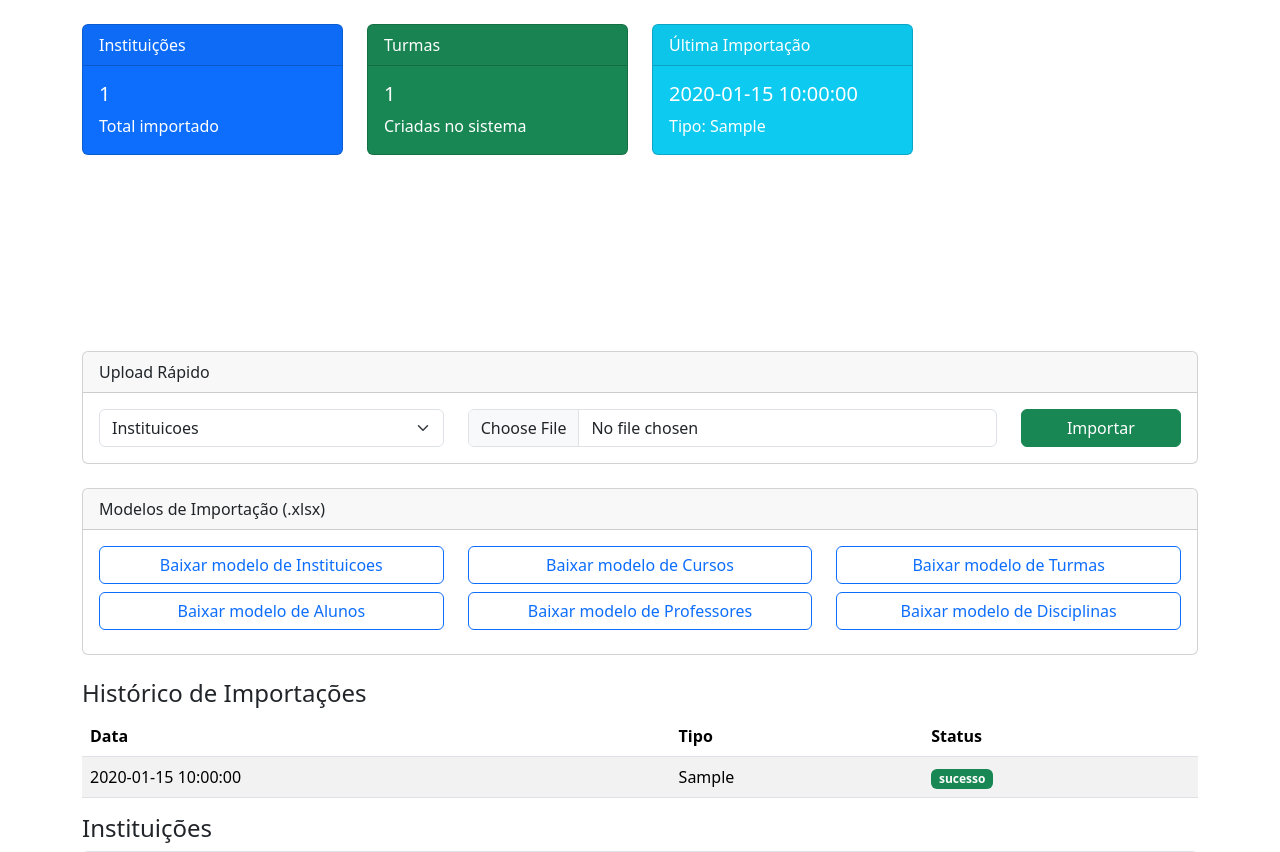
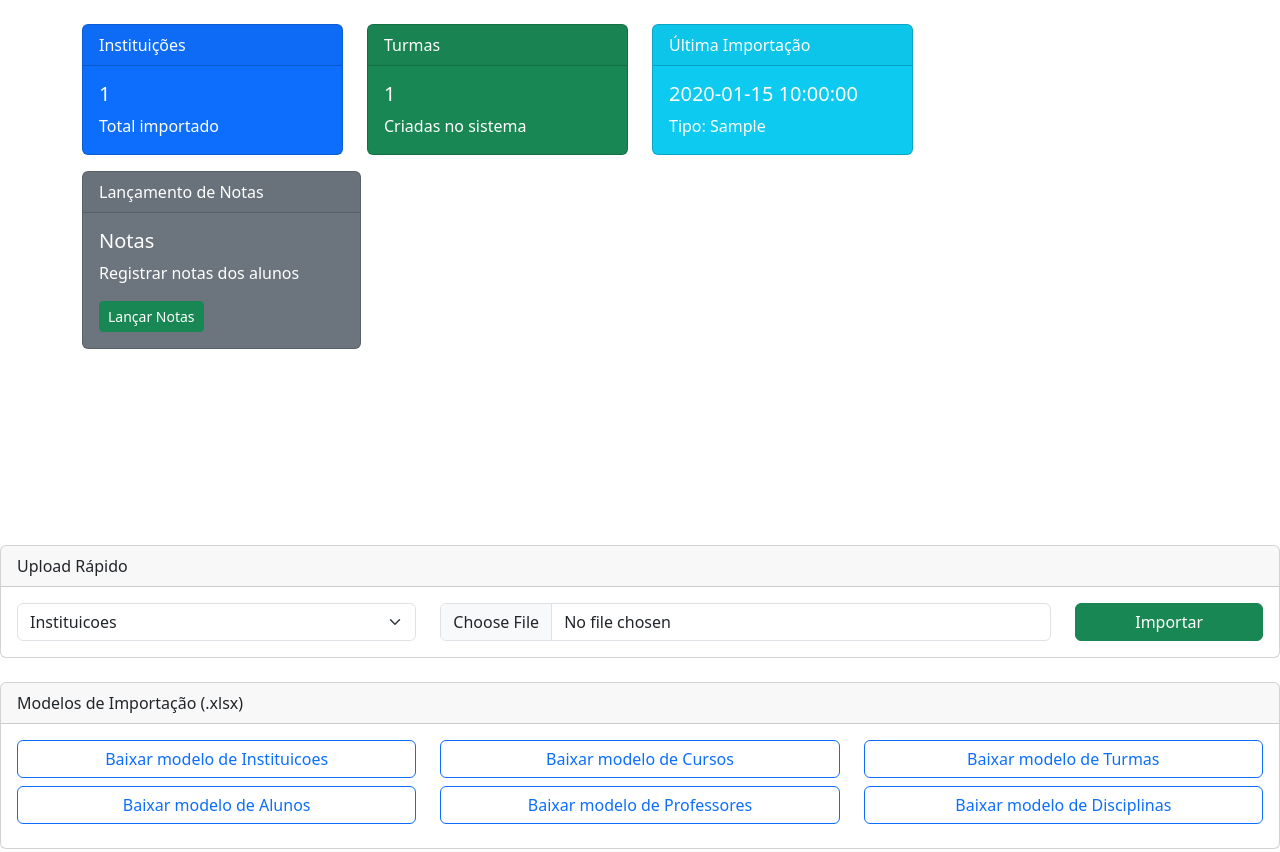
Before and after one commit to fisicorj/EduSkola, a Flask app: page /painel/ in a window 1280 px wide. Shown: the part 56-908 px from the top of the page. Run offline with Flask 3, Linux system fonts and the light colour scheme; a user stored in the database is signed in; tables that the repository leaves empty hold one stand-in row (values such as "Sample post"); a map, chart or similar area stays blank.

Commit message:
Update painel.html

```diff
--- a/app/templates/painel/painel.html
+++ b/app/templates/painel/painel.html
@@ -58,6 +58,18 @@ new Chart(ctx2, {
             <div class="card-body">
                 <h5 class="card-title">{{ ultima_importacao.data if ultima_importacao else '---' }}</h5>
                 <p class="card-text">Tipo: {{ ultima_importacao.tipo if ultima_importacao else '---' }}</p>
+            </div>
+        </div>
+    </div>
+</div>
+<!-- Novo Cartão de Notas -->
+    <div class="col-md-3">
+        <div class="card text-white bg-secondary mb-3">
+            <div class="card-header">Lançamento de Notas</div>
+            <div class="card-body">
+                <h5 class="card-title">Notas</h5>
+                <p class="card-text">Registrar notas dos alunos</p>
+                <a href="{{ url_for('notas.lancar') }}" class="btn btn-success btn-sm">Lançar Notas</a>
             </div>
         </div>
     </div>
```
